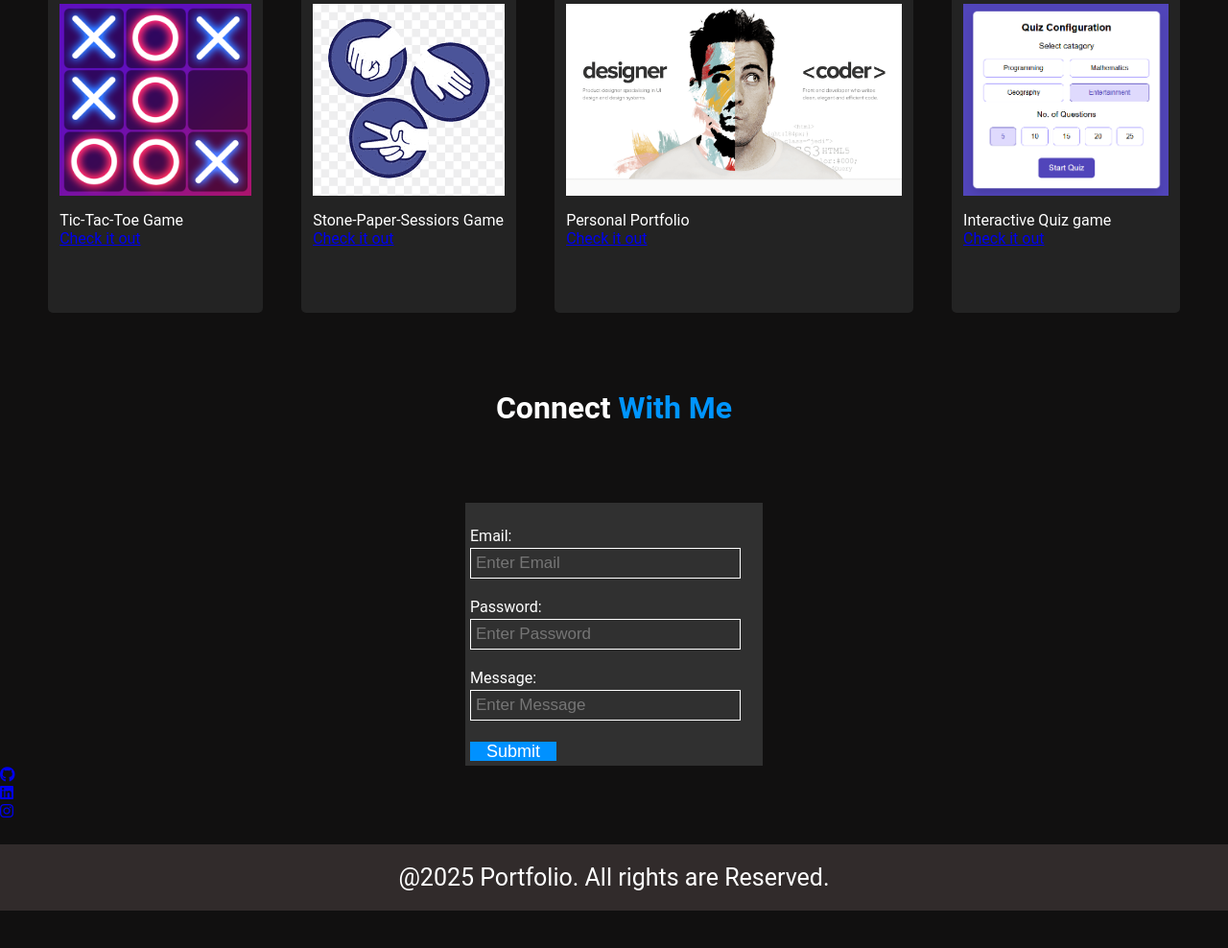
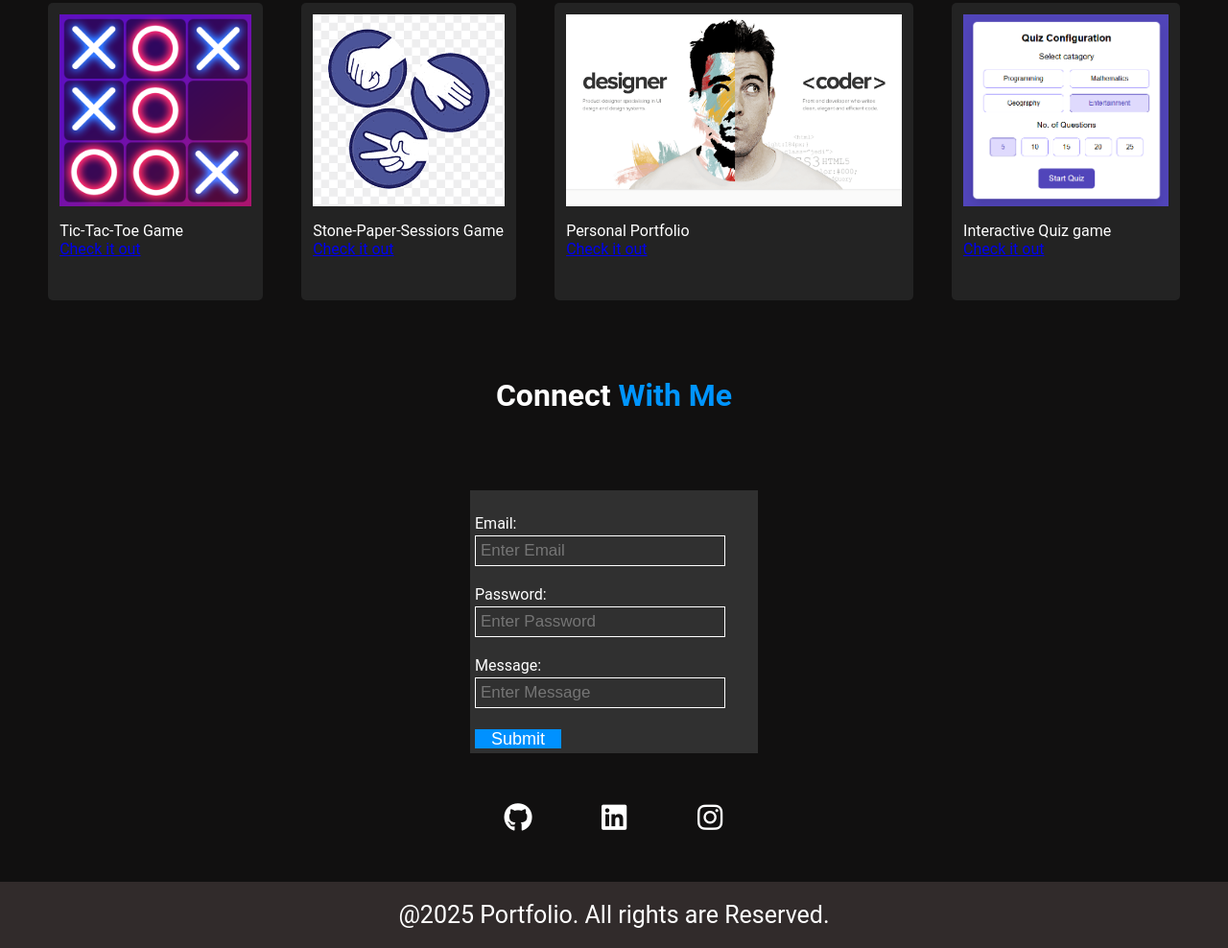
Before and after one commit to Karan2109/karan-portfolio-website, a plain HTML site: page index.html in a window 1280 px wide. Shown: the part 1787-2775 px from the top of the page at 96% size. Before the commit the page ends 2736 px from the top, so only its background shows below. Drawn offline with Linux system fonts and the light colour scheme.

Commit message:
social media

```diff
--- a/style.css
+++ b/style.css
@@ -1,6 +1,7 @@
 * {
     margin: 0;
     padding: 0;
+    box-sizing: border-box;
 }
 
 body {
@@ -230,13 +231,46 @@ button:hover {
     margin-top: 22px;
 }
 
+.social-media {
+    width: 100%;
+    height: 13vh;
+    display: flex;
+    justify-content: center;
+    align-items: center;
+    background-color: transparent;
+    margin-top: 15px;
+}
+
+.social-media a {
+    color: white;
+    text-decoration: none;
+    margin: 10px;
+}
+
+.icon {
+    width: 100px;
+    height: auto;
+    font-size: 30px;
+    text-align: center;
+
+}
+
+.icon:hover {
+    font-size: 40px;
+    transition: font-size 0.3s;
+    cursor: pointer;
+    border-radius: 50px;
+    background: rgb(56, 124, 175);
+}
+
 .footer {
     background-color:rgb(49, 43, 43);
     color: white;
     font-size: 25px;
     text-align: center;
-    margin-top: 25px;
+    margin-top: 15px;
     padding: 20px;
+
 }
 
 @media screen and (max-width: 1000px) {
```
